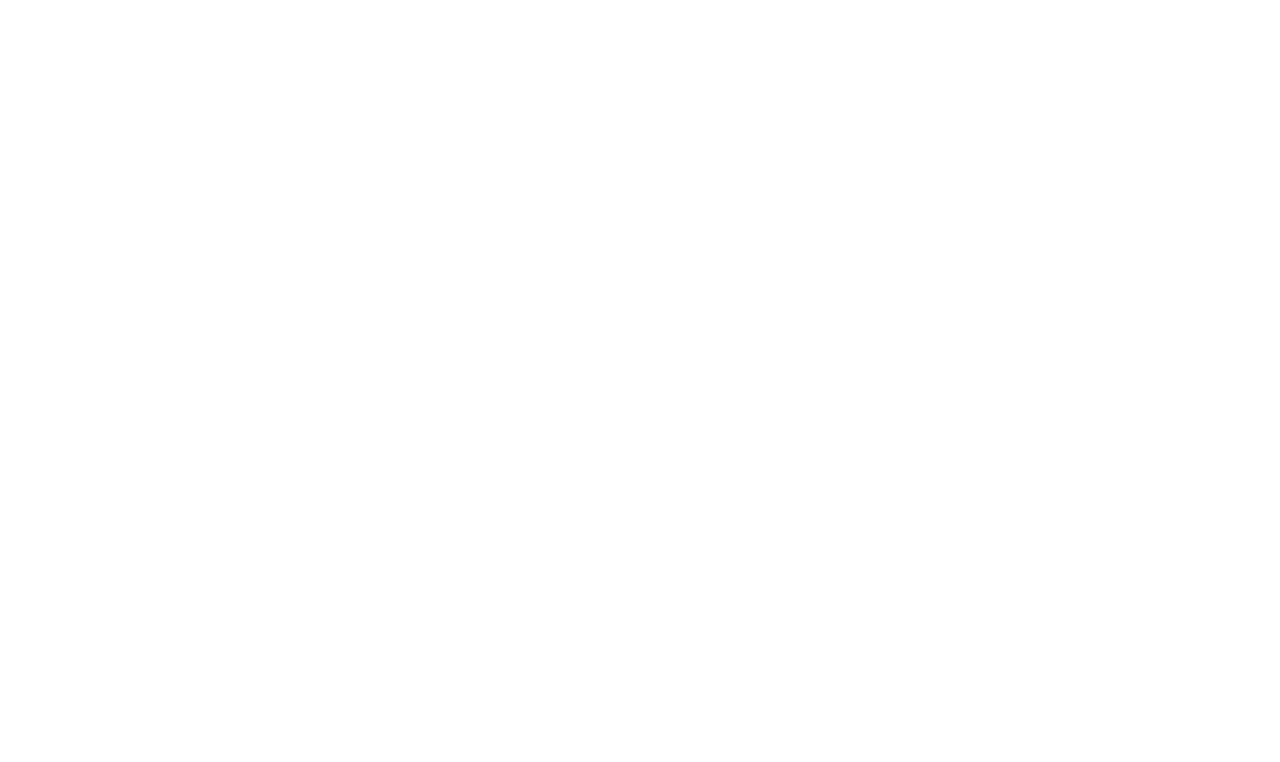
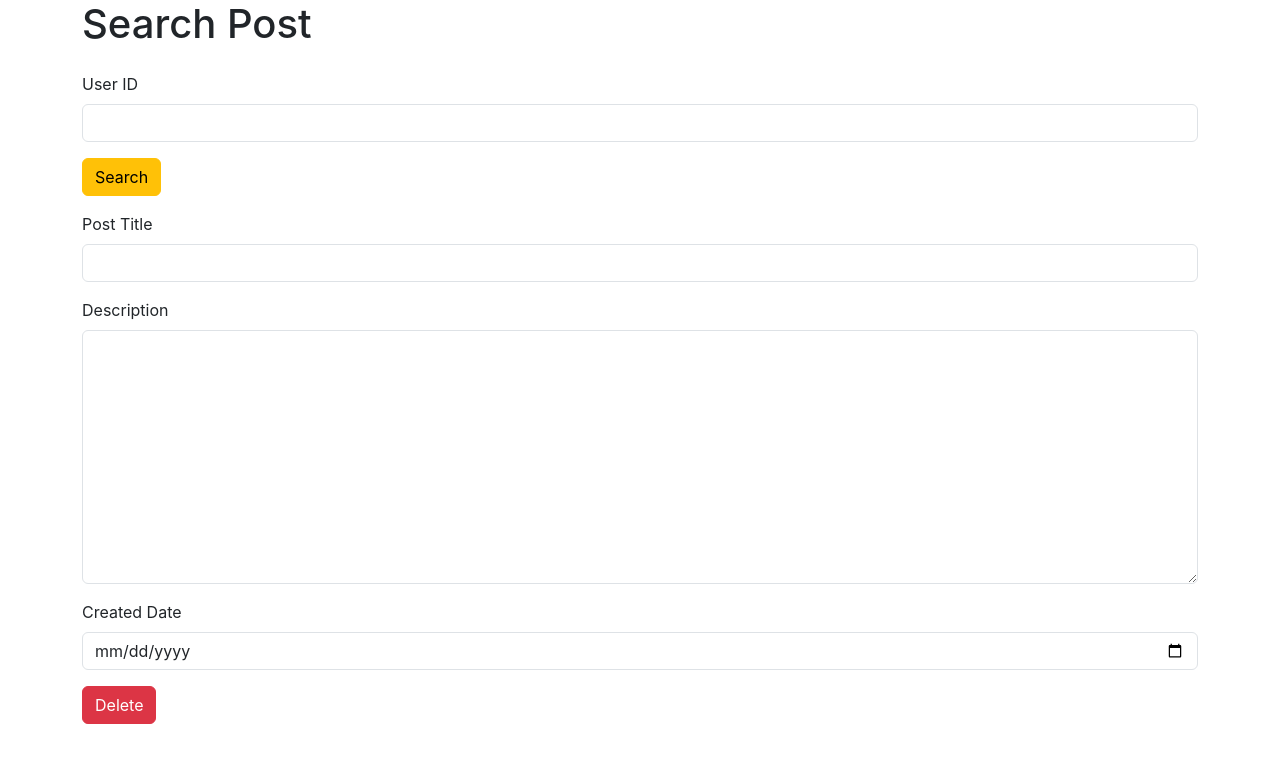
Before and after one commit to Sree1710/user-app-frontend, a React (Create React App) app: page /searchp in a window 1280 px wide. Before the commit this address had no page. Shown: the top 762 px of the page. Built offline with nearby package versions, Linux system fonts and the light colour scheme.

Commit message:
SearchPost component completed

```diff
--- a/src/App.js
+++ b/src/App.js
@@ -5,6 +5,7 @@ import UserRegistration from './Components/UserRegistration';
 import { BrowserRouter, Route, Routes } from 'react-router-dom';
 import AddPost from './Components/AddPost';
 import ViewPost from './Components/ViewPost';
+import SearchPost from './Components/SearchPost';
 
 function App() {
   return (
@@ -15,6 +16,7 @@ function App() {
       <Route path='/regu' exact element={<UserRegistration/>} />
       <Route path='/addp' exact element={<AddPost/>}/>
       <Route path='/viewp' exact element={<ViewPost/>} />
+      <Route path='/searchp' exact element={<SearchPost/>} />
     </Routes>
     </BrowserRouter>
     </div>
--- a/src/Components/SearchPost.jsx
+++ b/src/Components/SearchPost.jsx
@@ -1,8 +1,89 @@
-import React from 'react'
+import axios from 'axios'
+import React, { useState } from 'react'
 
 const SearchPost = () => {
+  const [inputField,setInputField]=useState(
+    {userID:""}
+  )
+
+  const [deleteField,setDeleteField]=useState(
+    {postTitle:"",postDesc:"",postCreateDate:""}
+  )
+
+  const apiLink="http://localhost:3001/searchp"
+  const apiLink2="http://localhost:3001/deletep"
+
+  const inputHandler=(event)=>{
+    setInputField({...inputField,[event.target.name]:event.target.value})
+  }
+
+  const deleteHandler=(event)=>{
+    setDeleteField({...deleteField,[event.target.name]:event.target.value})
+  }
+
+  const deleteValue=()=>{
+    console.log(deleteField)
+    axios.post(apiLink2,deleteField).then(
+      (Response)=>{
+        if (Response.data.status=="success") {
+          alert("Post Deleted Successfully!!!")
+          setInputField({userID:""})
+          setDeleteField({postTitle:"",postDesc:"",postCreateDate:""})
+        } else {
+          alert("Something Went Wrong!!!")
+        }
+      }
+    )
+  }
+
+  const readValue=()=>{
+    console.log(inputField)
+    axios.post(apiLink,inputField).then(
+      (Response)=>{
+        setDeleteField(Response.data[0])
+      }
+    )
+  }
+
   return (
-    <div>SearchPost</div>
+    <div>
+      <div className="container">
+        <div className="row">
+          <div className="col col-12 col-sm-12 col-md-12 col-lg-12 col-xl-12 col-xxl-12">
+            <div className="row g-3">
+              <div className="col col-12 col-sm-12 col-md-12 col-lg-12 col-xl-12 col-xxl-12">
+                <h1>Search Post</h1>
+              </div>
+              <div className="col col-12 col-sm-12 col-md-12 col-lg-12 col-xl-12 col-xxl-12">
+                <label htmlFor="" className="form-label">User ID</label>
+                <input onChange={inputHandler} type="text" className="form-control" name="userID" value={inputField.userID} />
+                </div>
+              <div className="col col-12 col-sm-12 col-md-12 col-lg-12 col-xl-12 col-xxl-12">
+                <button onClick={readValue} className="btn btn-warning">Search</button>
+              </div>
+              <div className="col col-12 col-sm-12 col-md-12 col-lg-12 col-xl-12 col-xxl-12"></div>
+            </div>
+            <div className="row g-3">
+              <div className="col col-12 col-sm-12 col-md-12 col-lg-12 col-xl-12 col-xxl-12">
+                <label htmlFor="" className="form-label">Post Title</label>
+                <input onChange={deleteHandler} type="text" className="form-control" name="postTitle" value={deleteField.postTitle} />
+              </div>
+              <div className="col col-12 col-sm-12 col-md-12 col-lg-12 col-xl-12 col-xxl-12">
+                <label htmlFor="" className="form-label">Description</label>
+                <textarea onChange={deleteHandler} name="postDesc" id="" cols="30" rows="10" className="form-control" value={deleteField.postDesc}></textarea>
+              </div>
+              <div className="col col-12 col-sm-12 col-md-12 col-lg-12 col-xl-12 col-xxl-12">
+                <label htmlFor="" className="form-label">Created Date</label>
+                <input onChange={deleteHandler} type="date" name="postCreateDate" id="" className="form-control" value={deleteField.postCreateDate} />
+              </div>
+              <div className="col col-12 col-sm-12 col-md-12 col-lg-12 col-xl-12 col-xxl-12">
+                <button onClick={deleteValue} className="btn btn-danger">Delete</button>
+              </div>
+            </div>
+          </div>
+        </div>
+      </div>
+    </div>
   )
 }
 
```
